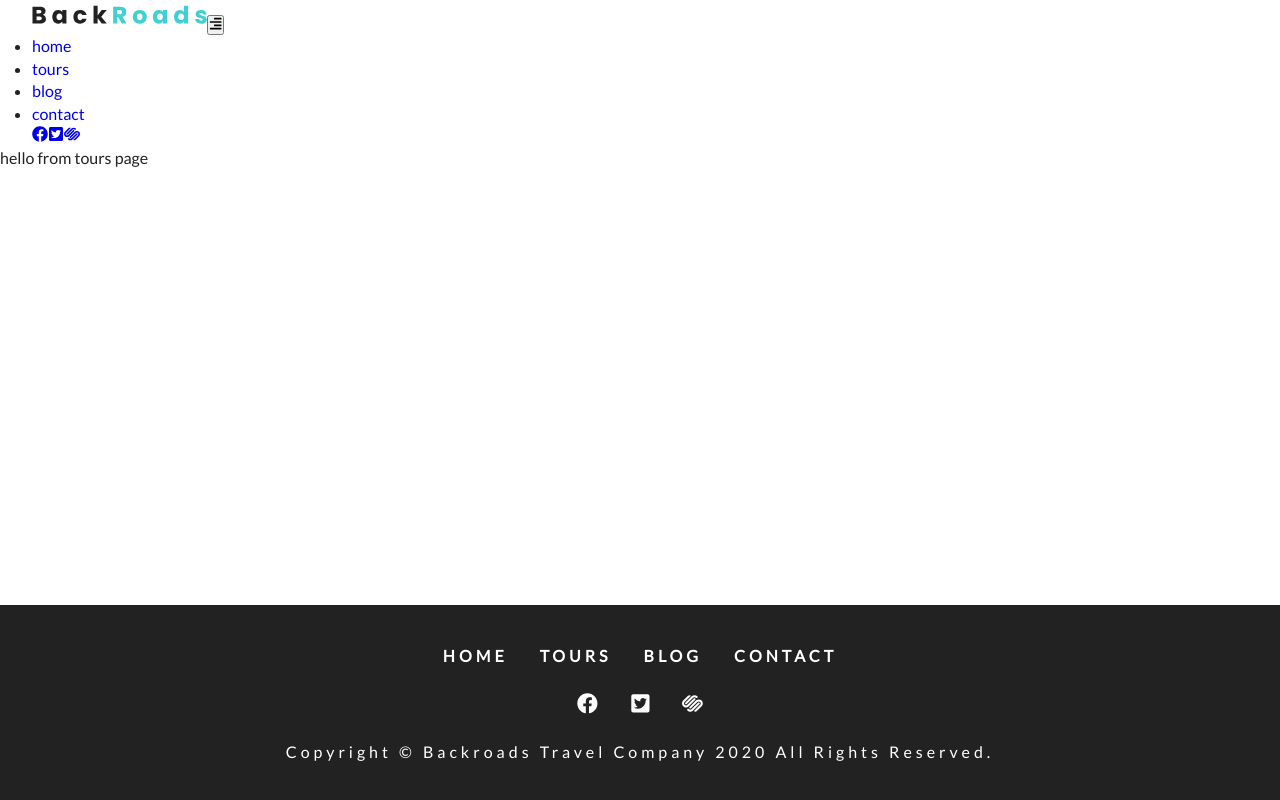
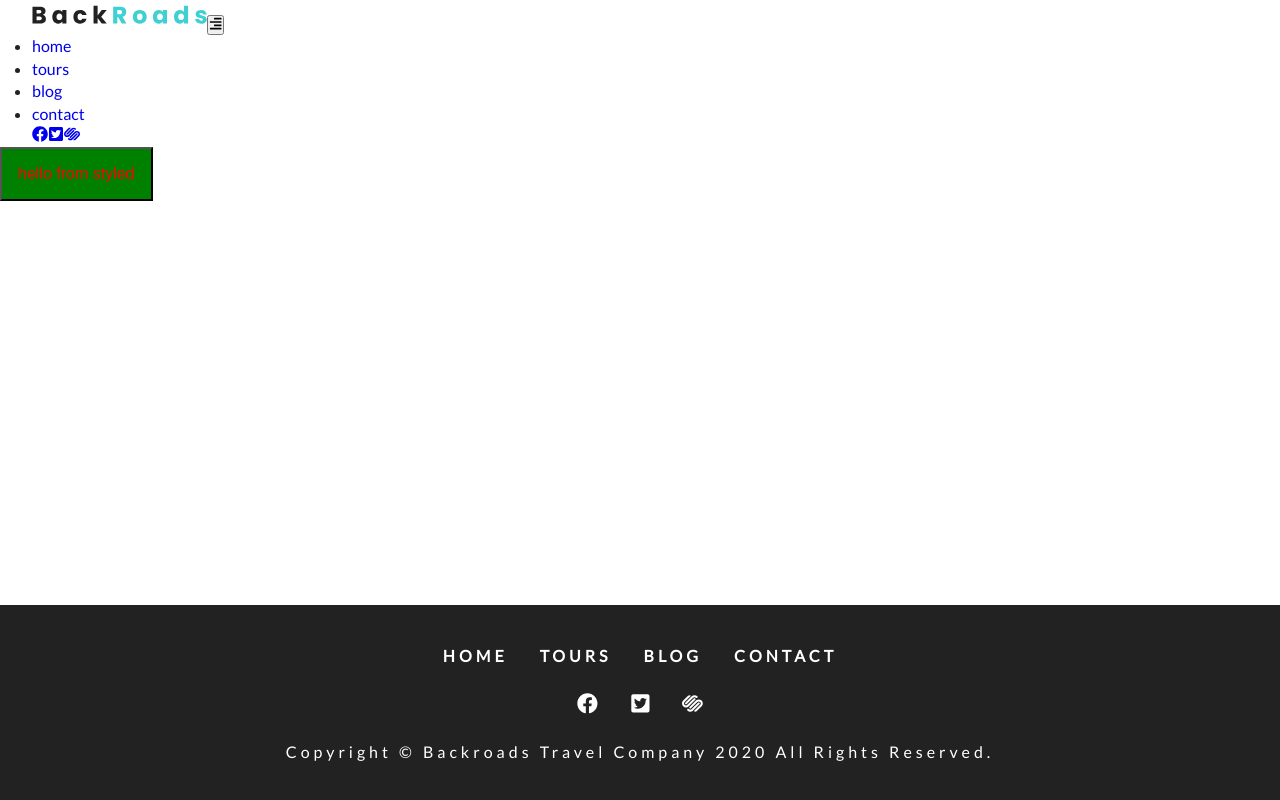
Before and after one commit to DundarKoray/Gatsby__Contentful__Project__Travel-Agency, a Gatsby site: page /Tours in a window 1280 px wide. Built offline with nearby package versions, Linux system fonts and the light colour scheme; Gatsby itself is replaced by a stand-in of ours.

Commit message:
created a button with styled-components

```diff
--- /dev/null
+++ b/src/examples/Button.js
@@ -0,0 +1,15 @@
+import styled from 'styled-components'
+
+const Button = styled.button`
+    color: red;
+    background: green;
+    font-size: 1rem;
+    padding: 1rem;
+`
+
+export default Button
+
+
+// use vscode-styled-components extension made by Julien Poissonnier. This exentsion makes styled components look like normal css.
+
+// must install the package from gatsby and add into gatsby-config.js
--- a/src/pages/Tours.js
+++ b/src/pages/Tours.js
@@ -1,11 +1,14 @@
 import React, { Component } from 'react';
 import Layout from '../components/Layout'
+import Button from '../examples/Button';
 
 class tours extends Component {
     render() {
         return (
             <Layout>
-                hello from tours page
+                <div>
+                    <Button>hello from styled</Button>
+                </div>
             </Layout>
         );
     }
```
